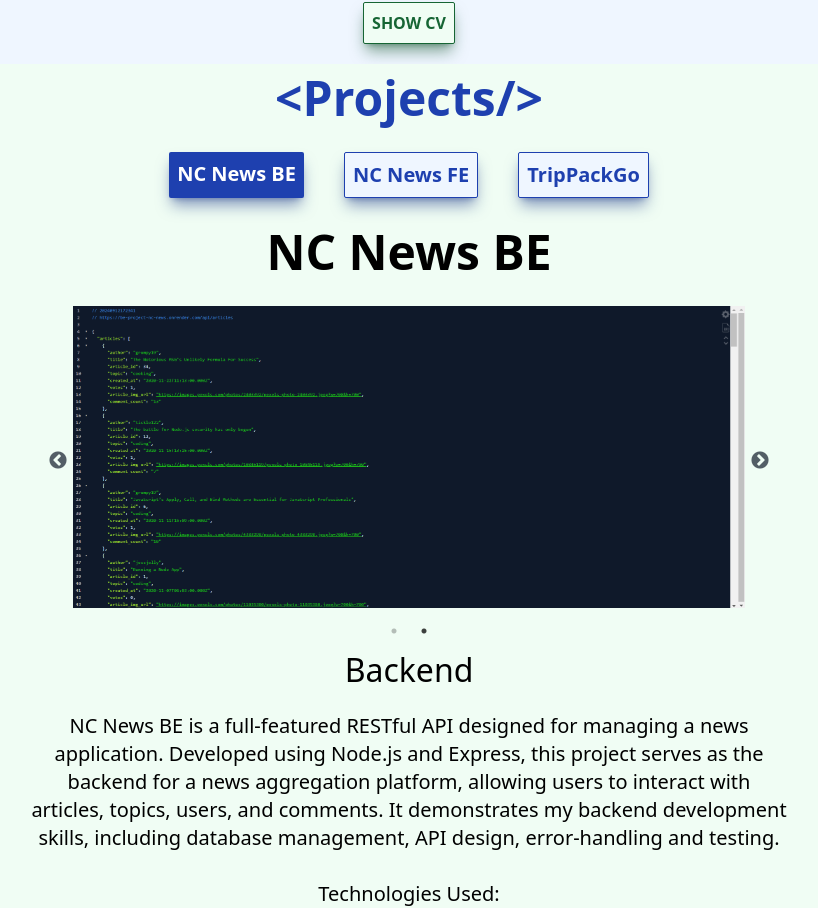
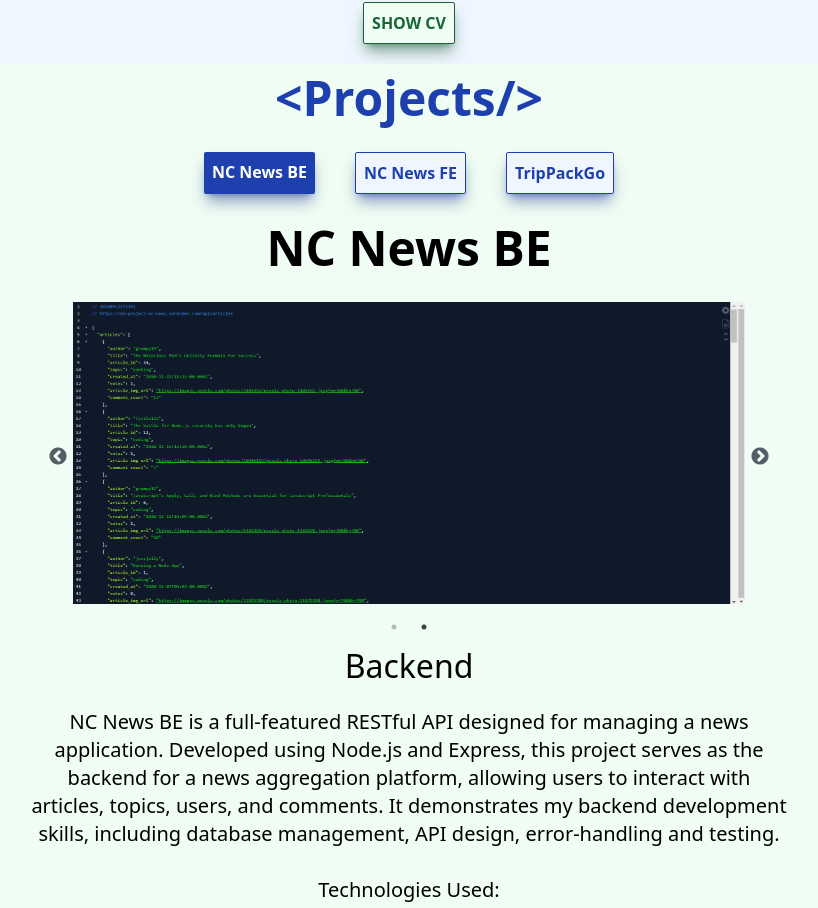
Before and after one commit to ZviHaffner/portfolio-website, a React (Vite) app: page / in a window 1280 px wide. Shown: the part 1771-2679 px from the top of the page, without its empty margins (231-1049 px from the left). Built offline with nearby package versions, Linux system fonts and the light colour scheme.

Commit message:
Sets button text to base

```diff
--- a/src/components/ProjectsNav.jsx
+++ b/src/components/ProjectsNav.jsx
@@ -3,7 +3,7 @@
 
   return (
     <nav>
-      <ul className="flex justify-center">
+      <ul className="flex justify-center text-base">
         {projectsArr.map((project) => {
           const isSelected = project === selectedProject;
 
```
